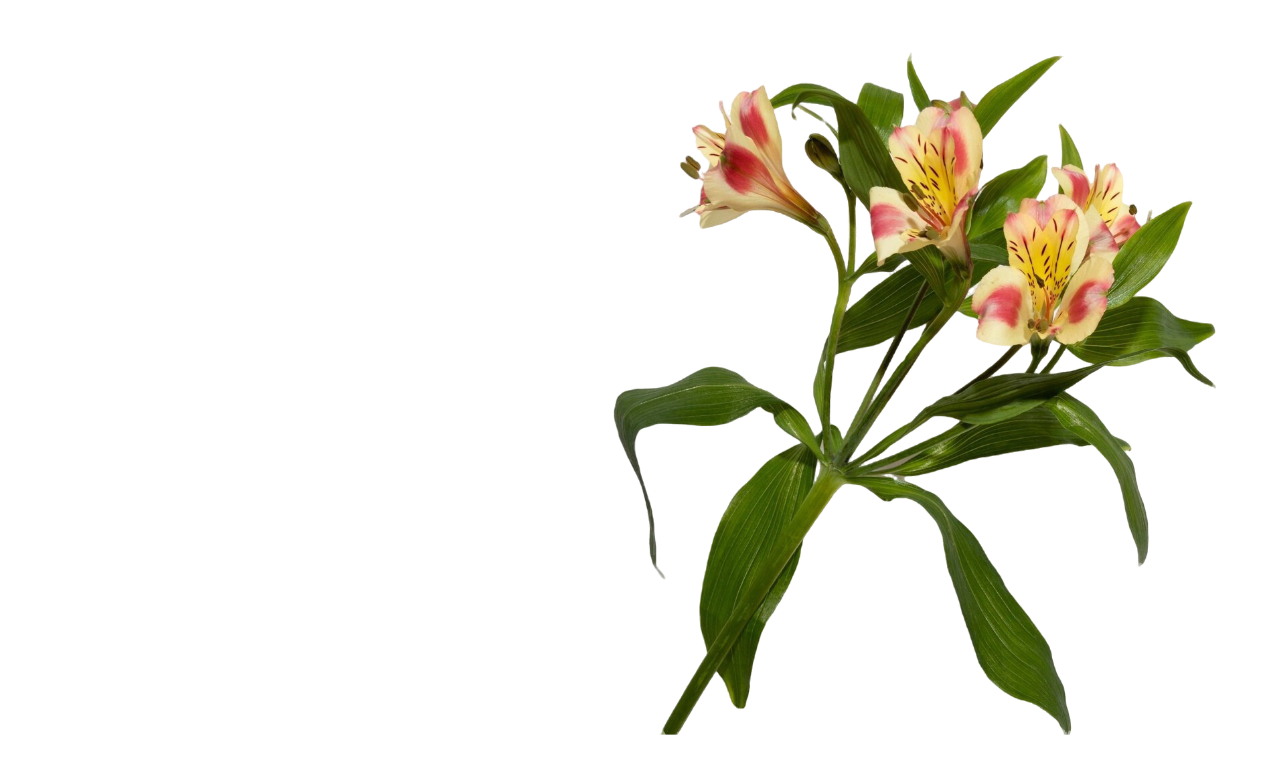
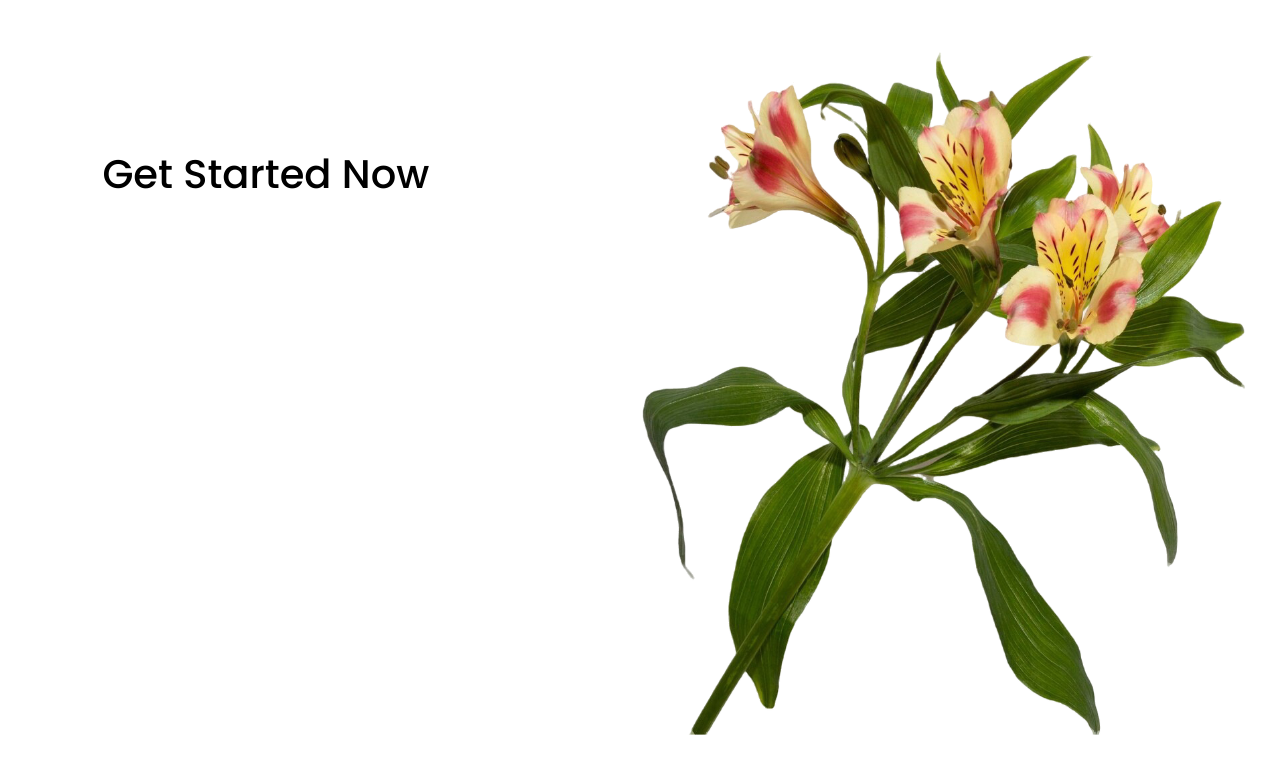
Before and after one commit to maynardvillar/appdev1-final-practical-exam, a React (Vite) app: page / in a window 1280 px wide. Shown: the top 774 px of the page. Built offline with nearby package versions, Linux system fonts and the light colour scheme.

Commit message:
Add Sign Up page title

```diff
--- a/index.html
+++ b/index.html
@@ -4,6 +4,9 @@
     <meta charset="UTF-8" />
     <link rel="icon" type="image/svg+xml" href="/favicon.svg" />
     <meta name="viewport" content="width=device-width, initial-scale=1.0" />
+    <link rel="preconnect" href="https://fonts.googleapis.com" />
+    <link rel="preconnect" href="https://fonts.gstatic.com" crossorigin />
+    <link href="https://fonts.googleapis.com/css2?family=Poppins:wght@400;500;600&display=swap" rel="stylesheet" />
     <title>appdev1-final-practical-exam</title>
   </head>
   <body>
--- a/src/SignUp.jsx
+++ b/src/SignUp.jsx
@@ -4,7 +4,9 @@
 function SignUp() {
   return (
     <div className={styles.container}>
-      <section className={styles.left}></section>
+      <section className={styles.left}>
+        <h1 className={styles.title}>Get Started Now</h1>
+      </section>
       <section className={styles.right}>
         <img className={styles.blossom} src={blossom} alt="Blossom flower" />
       </section>
--- a/src/SignUp.module.css
+++ b/src/SignUp.module.css
@@ -10,6 +10,10 @@
 
 .left {
   flex: 43;
+  display: flex;
+  flex-direction: column;
+  justify-content: flex-start;
+  padding: 18vh 0 0 8%;
 }
 
 .right {
@@ -24,3 +28,11 @@
   max-width: 100%;
   object-fit: contain;
 }
+
+.title {
+  margin: 0;
+  font-family: 'Poppins', sans-serif;
+  font-size: 40px;
+  font-weight: 500;
+  color: #000000;
+}
```
Also changed, not shown: villar-signup-title.png (added).
